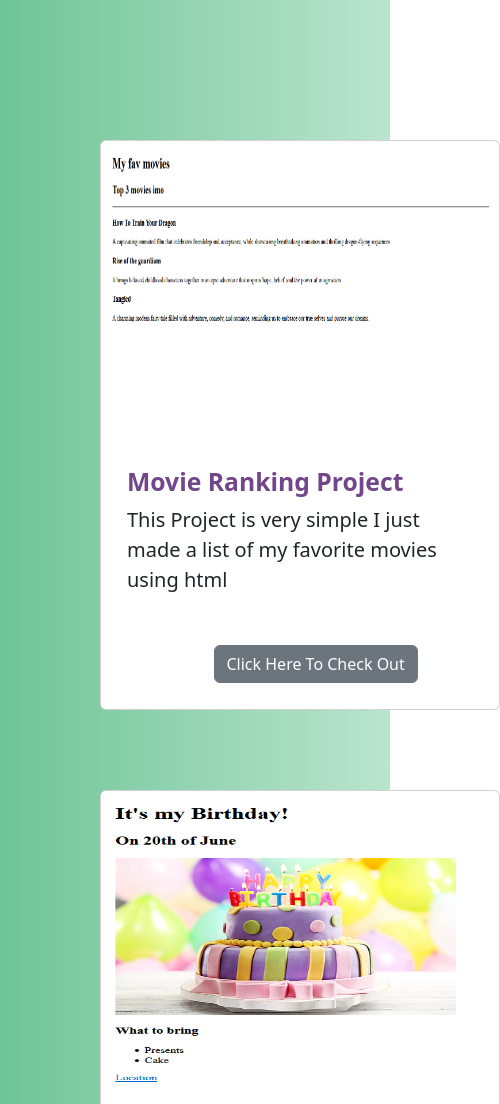
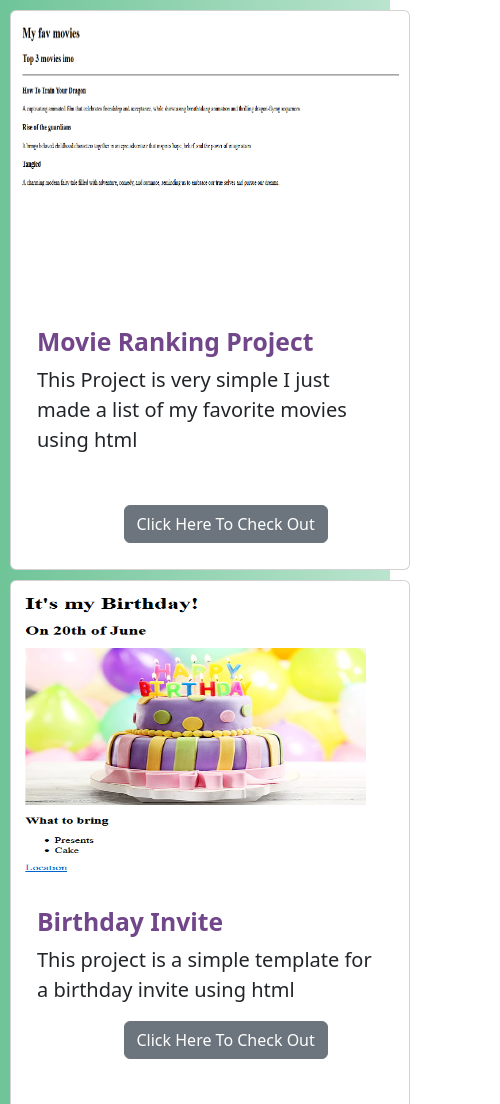
Before and after one commit to MohamedAbdelAleem-cs/Personal_Page, a plain HTML site: page Assets/HTML/Web-Projects.html in a window 390 px wide. Shown: the top 1104 px of the page, 500 px wide, since content can reach past the window. Drawn offline with Linux system fonts and the light colour scheme.

Commit message:
Final Fix For cards on projects page

```diff
--- a/Assets/HTML/project-style.css
+++ b/Assets/HTML/project-style.css
@@ -1,5 +1,5 @@
 .skills{
-    padding: 100px;
+    padding: 30px;
     height: auto;
     background: rgb(111,196,152);
     background: linear-gradient(90deg, rgba(111,196,152,1) 0%, rgba(186,228,206,1) 100%);
@@ -54,12 +54,17 @@
     .skills{
         height: auto;
         flex-direction: column;
+        justify-content: center;
+        align-items: center;
+        flex-wrap: wrap;
+        padding: 10px;
     }
-    .card{
-        margin-right: 0px;
-        margin-left: 0px;
-        flex-basis: 25%;
-    }
+    .card {
+        width: 100%;
+        margin:0;
+        margin-bottom: 10px;
+        flex-basis: auto;
+      }
 
 
 }
```
